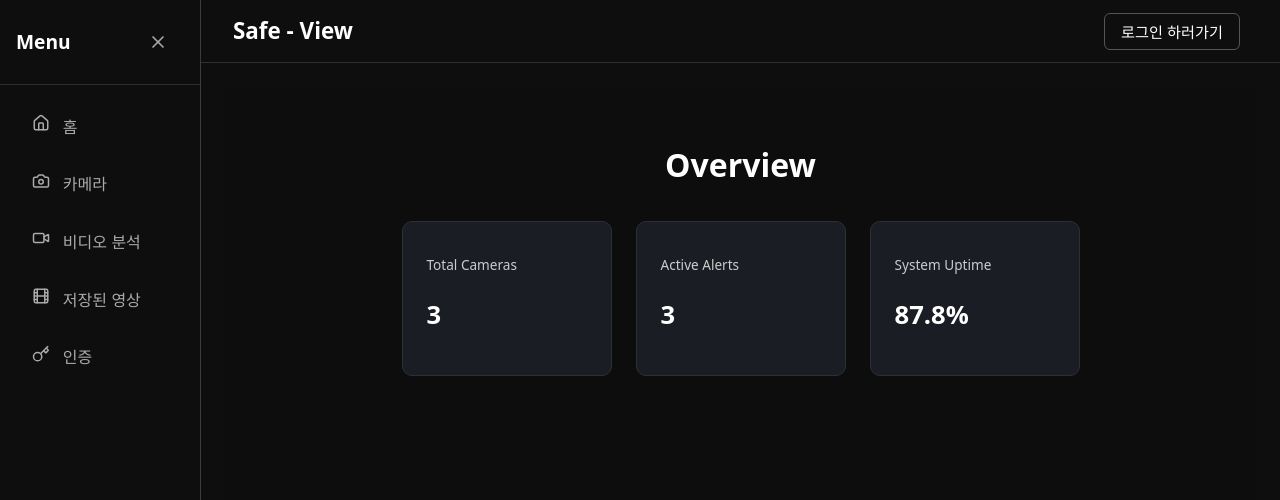
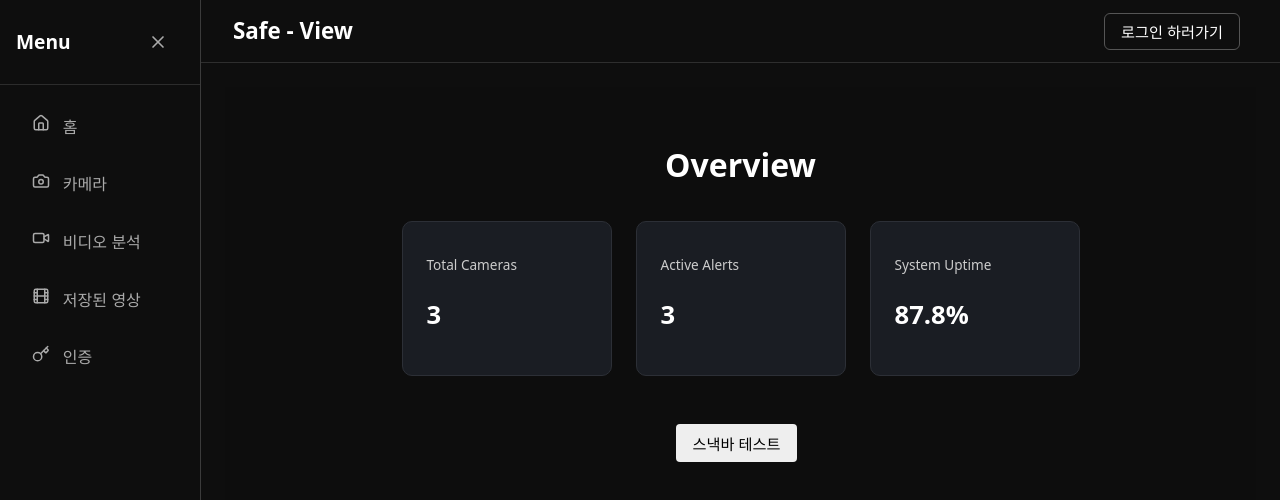
Before and after one commit to SafeView/Frontend, a React (Vite) app: page /home in a window 1280 px wide. Shown: the top 500 px of the page. Built offline with nearby package versions, Linux system fonts and the light colour scheme; no server answers.

Commit message:
FEAT : 홈 화면에 테스트용 버튼 추가

```diff
--- a/src/pages/HomePage.tsx
+++ b/src/pages/HomePage.tsx
@@ -2,10 +2,10 @@
 
 import { useEffect } from "react";
 import SummaryCard from "../components/SummaryCard/SummaryCard"; // 간단한 요약 카드 컴포넌트
-// @ts-ignore
-import AlertTable from "../components/AlertTable/AlertTable"; // 경고 리스트 테이블 (현재 주석 처리됨)
+//import AlertTable from "../components/AlertTable/AlertTable"; // 경고 리스트 테이블 (현재 주석 처리됨)
 import { useAlertStore } from "../stores/alertStore"; // zustand 기반 알림 스토어
-import styles from "./HomePage.module.css"; // CSS 모듈 스타일링
+import styles from "./HomePage.module.css";
+import {useSnackbarStore} from "../stores/snackbarStore.ts"; // CSS 모듈 스타일링
 
 /**
  * 📊 HomePage 컴포넌트
@@ -14,6 +14,10 @@ import styles from "./HomePage.module.css"; // CSS 모듈 스타일링
  * - AlertTable은 향후 활성화 가능
  */
 const HomePage = () => {
+
+    // ✅ 스낵바 스토어 사용
+    const { enqueueSnackbar } = useSnackbarStore();
+
     // zustand에서 알림 데이터를 불러오는 메서드
     const { fetchAlerts } = useAlertStore();
 
@@ -35,6 +39,19 @@ const HomePage = () => {
                     <SummaryCard title="System Uptime" value="87.8%" />
                 </div>
 
+                {/* ✅ 테스트 버튼 추가 */}
+                <button
+                    className={styles.testButton} // 필요시 스타일 추가
+                    onClick={() =>
+                        enqueueSnackbar({
+                            type: "info",
+                            message: "스낵바 음성 테스트",
+                        })
+                    }
+                >
+                    스낵바 테스트
+                </button>
+
                 {/* 🔔 알림 테이블 (현재 주석 처리됨, 향후 활성화 가능) */}
                 {/*<h2 className={styles.sectionTitle}>Live Feeds</h2>*/}
                 {/*<AlertTable />*/}
```
